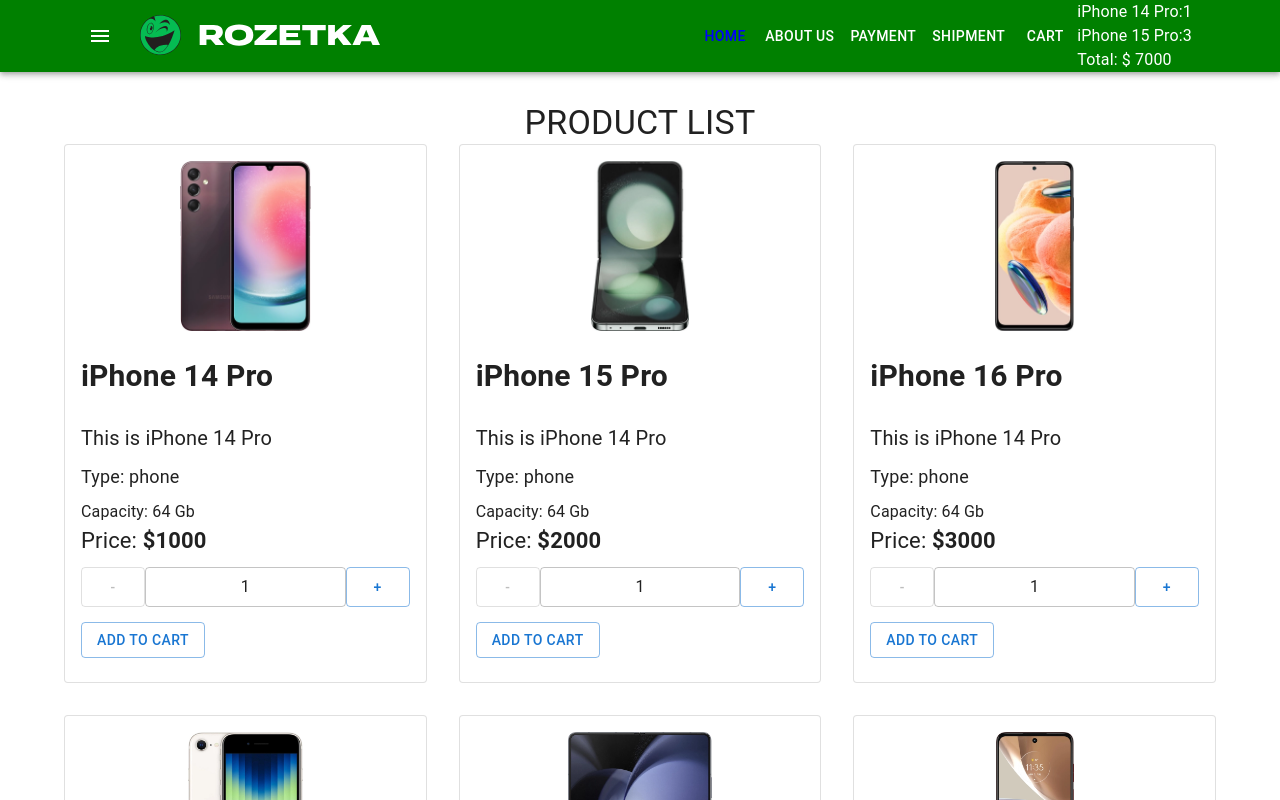
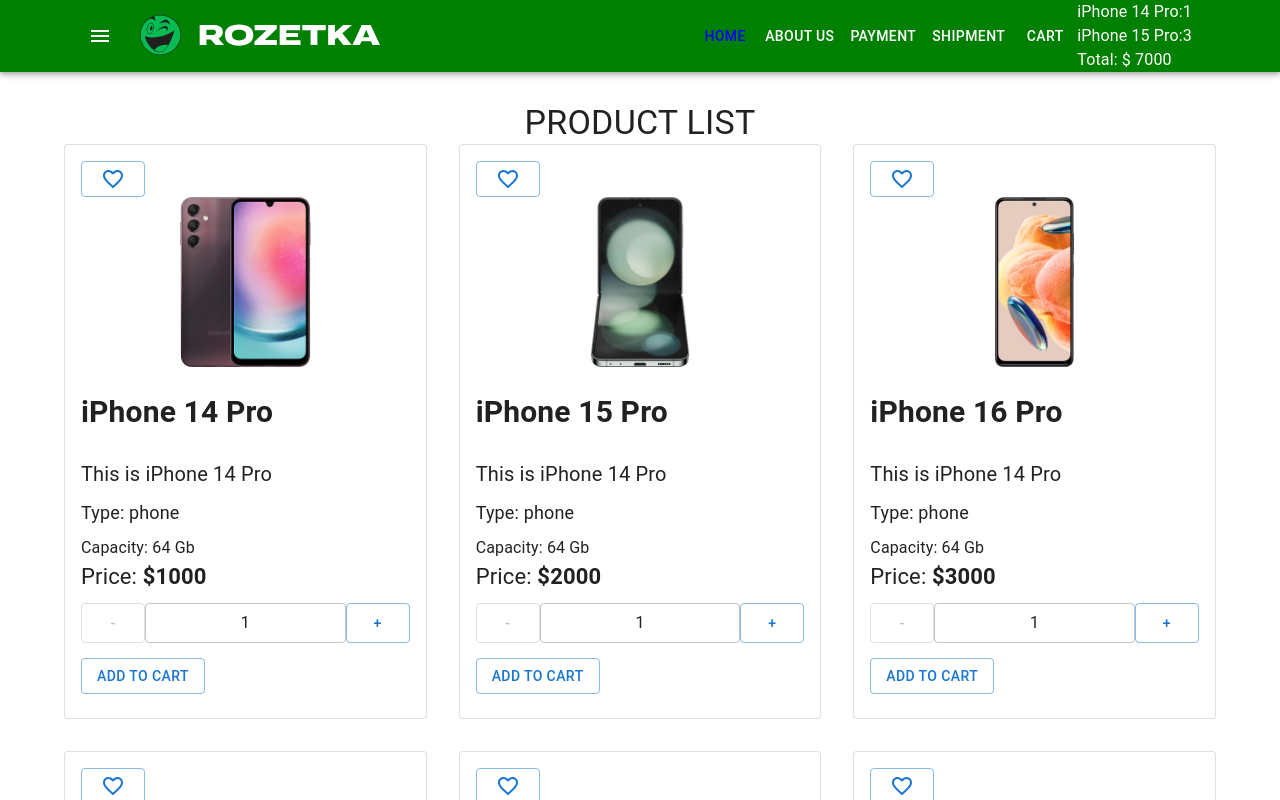
Before and after one commit to vvs0503624459/Educational-project-in-React, a React (Create React App) app: page / in a window 1280 px wide. Shown: the top 800 px of the page. Built offline with nearby package versions, Linux system fonts and the light colour scheme.

Commit message:
added hartsicons

```diff
--- a/src/components/Products/ProductListItem.tsx
+++ b/src/components/Products/ProductListItem.tsx
@@ -2,6 +2,8 @@
 import "./ProductListItem.scss";
 import { useState } from "react";
 import Quantity from "components/Quantity/Quantity";
+import FavoriteBorderIcon from "@mui/icons-material/FavoriteBorder";
+import FavoriteIcon from "@mui/icons-material/Favorite";
 type Props = {
   id: number;
   title: string;
@@ -11,6 +13,7 @@
   price: number;
   image: string;
   addProductToCart: (id: number, count: number) => void;
+  isLiked: true;
 };
 
 const ProductListItem = ({
@@ -21,6 +24,7 @@
   capacity,
   price,
   image,
+  isLiked,
   addProductToCart,
 }: Props) => {
   const [count, setCount] = useState<number>(1);
@@ -33,6 +37,9 @@
   return (
     <Card variant="outlined">
       <CardContent>
+        <Button variant="outlined">
+          {isLiked ? <FavoriteIcon /> : <FavoriteBorderIcon />}
+        </Button>
         <div className="product-image">
           <img src={image} alt={title} />
         </div>
```
